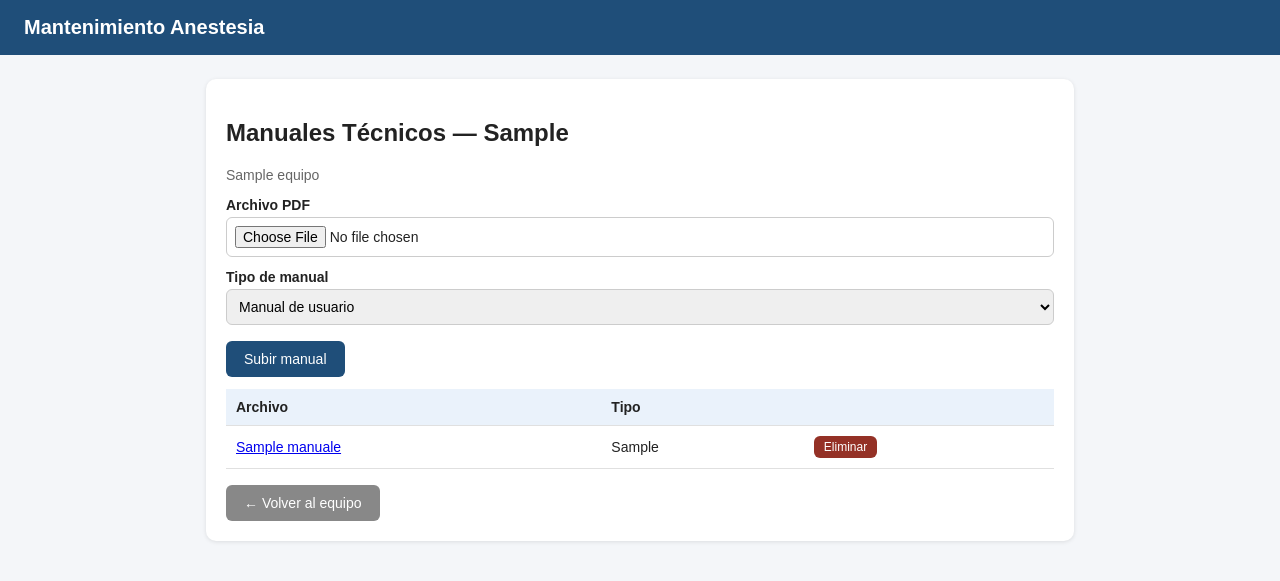
After one commit to hesneyhutorressa-prog/anestesia-app, a Flask app: page /equipos/1/manuales/ in a window 1280 px wide. The commit adds this page. Shown: the top 581 px of the page. Run offline with Flask 3, Linux system fonts and the light colour scheme; tables that the repository leaves empty hold one stand-in row (values such as "Sample post").

Commit message:
Semana 3: evidencias fotograficas y manuales tecnicos

```diff
--- a/app/__init__.py
+++ b/app/__init__.py
@@ -18,12 +18,16 @@ def create_app():
     from .routes.inventario import inventario_bp
     from .routes.checklist import checklist_bp
     from .routes.historial import historial_bp
+    from .routes.evidencias import evidencias_bp
+    from .routes.manuales import manuales_bp
     app.register_blueprint(main_bp)
     app.register_blueprint(equipos_bp)
     app.register_blueprint(hoja_vida_bp)
     app.register_blueprint(inventario_bp)
     app.register_blueprint(checklist_bp)
     app.register_blueprint(historial_bp)
+    app.register_blueprint(evidencias_bp)
+    app.register_blueprint(manuales_bp)
 
     with app.app_context():
         db.create_all()
--- /dev/null
+++ b/app/routes/manuales.py
@@ -0,0 +1,61 @@
+import os
+import uuid
+from werkzeug.utils import secure_filename
+from flask import Blueprint, render_template, request, redirect, url_for, flash, current_app
+from .. import db
+from ..models import Equipo, Manual
+
+manuales_bp = Blueprint("manuales", __name__, url_prefix="/equipos/<int:equipo_id>/manuales")
+
+EXTENSIONES_PERMITIDAS = {"pdf"}
+
+
+def extension_valida(filename):
+    return "." in filename and filename.rsplit(".", 1)[1].lower() in EXTENSIONES_PERMITIDAS
+
+
+@manuales_bp.route("/")
+def listar(equipo_id):
+    equipo = Equipo.query.get_or_404(equipo_id)
+    manuales = Manual.query.filter_by(equipo_id=equipo_id).all()
+    return render_template("manuales/listar.html", equipo=equipo, manuales=manuales)
+
+
+@manuales_bp.route("/subir", methods=["POST"])
+def subir(equipo_id):
+    equipo = Equipo.query.get_or_404(equipo_id)
+    archivo = request.files.get("archivo")
+
+    if not archivo or archivo.filename == "":
+        flash("No seleccionaste ningún archivo.", "error")
+        return redirect(url_for("manuales.listar", equipo_id=equipo_id))
+
+    if not extension_valida(archivo.filename):
+        flash("Solo se permiten archivos PDF.", "error")
+        return redirect(url_for("manuales.listar", equipo_id=equipo_id))
+
+    nombre_original = secure_filename(archivo.filename)
+    nombre_unico = f"{uuid.uuid4().hex}_{nombre_original}"
+    ruta_completa = os.path.join(current_app.config["UPLOAD_FOLDER_MANUALES"], nombre_unico)
+    archivo.save(ruta_completa)
+
+    manual = Manual(
+        equipo_id=equipo.id,
+        nombre_archivo=nombre_original,
+        ruta_archivo=f"uploads/manuales/{nombre_unico}",
+        tipo=request.form.get("tipo", "manual_usuario"),
+    )
+    db.session.add(manual)
+    db.session.commit()
+
+    flash("Manual cargado correctamente.", "success")
+    return redirect(url_for("manuales.listar", equipo_id=equipo_id))
+
+
+@manuales_bp.route("/<int:manual_id>/eliminar", methods=["POST"])
+def eliminar(equipo_id, manual_id):
+    manual = Manual.query.get_or_404(manual_id)
+    db.session.delete(manual)
+    db.session.commit()
+    flash("Manual eliminado.", "success")
+    return redirect(url_for("manuales.listar", equipo_id=equipo_id))
--- a/app/templates/equipos/pantalla_principal.html
+++ b/app/templates/equipos/pantalla_principal.html
@@ -15,9 +15,10 @@
         <a class="btn" href="{{ url_for('inventario.listar', equipo_id=equipo.id) }}">Inventario</a>
         <a class="btn" href="{{ url_for('checklist.nuevo', equipo_id=equipo.id) }}">Nuevo Checklist</a>
         <a class="btn" href="{{ url_for('historial.listar', equipo_id=equipo.id) }}">Historial</a>
+        <a class="btn" href="{{ url_for('manuales.listar', equipo_id=equipo.id) }}">Manuales</a>
     </div>
     <p style="color:#888; font-size:14px; margin-top:16px;">
-        (Próximamente: Evidencias, Manuales, Dashboard, Asistente IA)
+        (Próximamente: Dashboard, Asistente IA)
     </p>
 </div>
 {% endblock %}
--- /dev/null
+++ b/app/templates/manuales/listar.html
@@ -0,0 +1,47 @@
+{% extends "base.html" %}
+{% block title %}Manuales - {{ equipo.codigo_interno }}{% endblock %}
+{% block content %}
+<div class="card">
+    <h2>Manuales Técnicos — {{ equipo.codigo_interno }}</h2>
+    <p style="color:#666; font-size:14px;">{{ equipo.nombre }}</p>
+
+    <form method="POST" action="{{ url_for('manuales.subir', equipo_id=equipo.id) }}" enctype="multipart/form-data">
+        <label>Archivo PDF</label>
+        <input type="file" name="archivo" accept="application/pdf" required>
+
+        <label>Tipo de manual</label>
+        <select name="tipo">
+            <option value="manual_usuario">Manual de usuario</option>
+            <option value="manual_servicio">Manual de servicio</option>
+            <option value="ficha_tecnica">Ficha técnica</option>
+        </select>
+
+        <button type="submit">Subir manual</button>
+    </form>
+
+    {% if manuales %}
+    <table>
+        <tr>
+            <th>Archivo</th>
+            <th>Tipo</th>
+            <th></th>
+        </tr>
+        {% for m in manuales %}
+        <tr>
+            <td><a href="{{ url_for('static', filename=m.ruta_archivo) }}" target="_blank">{{ m.nombre_archivo }}</a></td>
+            <td>{{ m.tipo }}</td>
+            <td>
+                <form method="POST" action="{{ url_for('manuales.eliminar', equipo_id=equipo.id, manual_id=m.id) }}" style="display:inline; margin:0;" onsubmit="return confirm('¿Eliminar este manual?');">
+                    <button type="submit" style="background:#943126; padding:4px 10px; margin:0; font-size:12px;">Eliminar</button>
+                </form>
+            </td>
+        </tr>
+        {% endfor %}
+    </table>
+    {% else %}
+    <p style="margin-top:16px;">Aún no hay manuales cargados para este equipo.</p>
+    {% endif %}
+
+    <a class="btn" href="{{ url_for('equipos.pantalla_principal', equipo_id=equipo.id) }}" style="background:#888;">← Volver al equipo</a>
+</div>
+{% endblock %}
```
Also changed, not shown: app/routes/evidencias.py (added, +53 -0 lines), app/templates/historial/detalle.html (+28 -0 lines), 1 other file.
